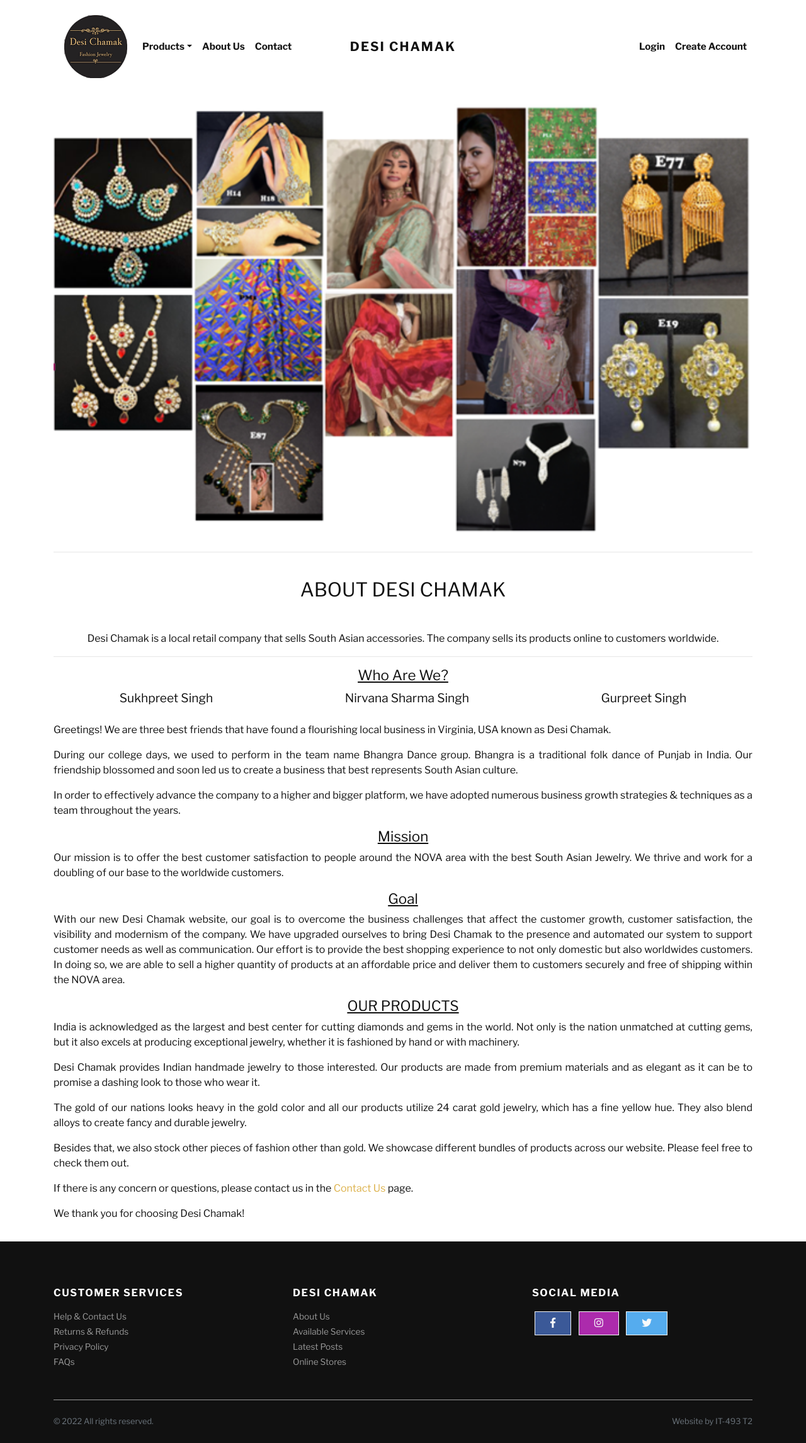
After one commit to Johams800/DesiChamak-Webapp, a Django app: page /about_us/ in a window 1280 px wide. The commit adds this page. Shown: the whole page at 63% size. Run offline with Django 3.2, Linux system fonts and the light colour scheme; data comes from the database, SQL or seed files in the repository; some libraries are stand-ins or nearby versions; some web fonts are replaced.

Commit message:
add about us page

```diff
--- a/store/urls.py
+++ b/store/urls.py
@@ -15,6 +15,7 @@ urlpatterns = [
     path('cart/', views.cart, name="cart"),
     path('orders/', views.orders, name="orders"),
     path('checkout/', views.checkout, name="checkout"),
+    path('about_us/', views.about_us, name="about_us"),
 
     # URL for Products
     path('product/<slug:slug>/', views.detail, name="product-detail"),
--- a/store/views.py
+++ b/store/views.py
@@ -252,3 +252,7 @@ def policy(request):
 
 def faq(request):
     return render(request, 'store/faq.html')
+
+
+def about_us(request):
+    return render(request, 'store/about_us.html')
--- a/templates/footer.html
+++ b/templates/footer.html
@@ -13,7 +13,7 @@
         <div class="col-md-4 mb-3 mb-md-0">
           <h6 class="text-uppercase mb-3">Desi Chamak</h6>
           <ul class="list-unstyled mb-0">
-            <li><a class="footer-link" href="#">About Us</a></li>
+            <li><a class="footer-link" href="{% url 'store:about_us' %}">About Us</a></li>
             <li><a class="footer-link" href="#">Available Services</a></li>
             <li><a class="footer-link" href="#">Latest Posts</a></li>
             <li><a class="footer-link" href="#">Online Stores</a></li>
--- a/templates/navbar.html
+++ b/templates/navbar.html
@@ -21,7 +21,7 @@
                   </div>
                 </li>
                 <li class="nav-item">
-                  <!-- Link--><a class="nav-link" href="{% url 'store:home' %}">About Us</a>
+                  <!-- Link--><a class="nav-link" href="{% url 'store:about_us' %}">About Us</a>
                 </li>
                 <li class="nav-item">
                   <!-- Link--><a class="nav-link" href="{% url 'store:contact_us' %}">Contact</a>
--- /dev/null
+++ b/templates/store/about_us.html
@@ -0,0 +1,69 @@
+{% extends 'base.html' %}
+{% load static %}
+
+{% block content %}
+
+    <div class="container py-3">
+        <row>
+            <div class="img-fluid" ><img src="{% static 'img/about_us_1.png' %}" alt="picture 1" style="width: 100%"> </div>
+        </row>
+        <hr>
+        <h2 class="mb-5" style="text-align: center; padding-top: 25px; font-weight: normal">ABOUT DESI CHAMAK</h2>
+        <p class="text-center">Desi Chamak is a local retail company that sells South Asian accessories. The company sells its products
+            online to customers worldwide.</p>
+        <hr>
+        <div class="text-decoration-underline">
+           <h4 class="text-center" style="font-weight: normal">Who Are We?</h4>
+        </div>
+        <div class="d-flex justify-content-around" style="font-size: 1.2em">
+            <span>Sukhpreet Singh</span> <span>Nirvana Sharma Singh</span> <span>Gurpreet Singh</span>
+        </div>
+        <div class="text-justify">
+            <br>
+            <p>Greetings! We are three best friends that have found a flourishing local business in Virginia, USA known
+                as Desi Chamak. </p>
+            <p>During our college days, we used to perform in the team name Bhangra Dance group. Bhangra is a
+                traditional folk dance of Punjab in India. Our friendship blossomed and soon led us to create a business
+                that best represents South Asian culture. </p>
+            <p>In order to effectively advance the company to a higher and bigger platform, we have adopted numerous
+                business growth strategies & techniques as a team throughout the years.</p>
+        </div>
+        <div class="text-decoration-underline">
+            <h4 class="text-center" style="font-weight: normal">Mission</h4>
+        </div>
+        <div class="text-justify">
+            <p>Our mission is to offer the best customer satisfaction to people around the NOVA area with the best
+                South Asian Jewelry. We thrive and work for a doubling of our base to the worldwide customers.</p>
+        </div>
+        <div class="text-decoration-underline">
+            <h4 class="text-center" style="font-weight: normal">Goal</h4>
+        </div>
+        <div class="text-justify">
+            <p>With our new Desi Chamak website, our goal is to overcome the business challenges that affect the
+                customer growth, customer satisfaction, the visibility and modernism of the company. We have upgraded
+                ourselves to bring Desi Chamak to the presence and automated our system to support customer needs as
+                well as communication. Our effort is to provide the best shopping experience to not only domestic but
+                also worldwides customers. In doing so, we are able to sell a higher quantity of products at an
+                affordable price and deliver them to customers securely and free of shipping within the NOVA area.</p>
+        </div>
+        <div class="text-decoration-underline">
+            <h4 class="text-center" style="font-weight: normal">OUR PRODUCTS</h4>
+        </div>
+        <div class="text-justify">
+            <p>India is acknowledged as the largest and best center for cutting diamonds and gems in the world. Not
+                only is the nation unmatched at cutting gems, but it also excels at producing exceptional jewelry,
+                whether it is fashioned by hand or with machinery.</p>
+            <p>Desi Chamak provides Indian handmade jewelry to those interested. Our products are made from premium
+                materials and as elegant as it can be to promise a dashing look to those who wear it.</p>
+            <p>The gold of our nations looks heavy in the gold color and all our products utilize 24 carat gold jewelry,
+                which has a fine yellow hue. They also blend alloys to create fancy and durable jewelry.</p>
+            <p>Besides that, we also stock other pieces of fashion other than gold. We showcase different bundles of
+                products across our website. Please feel free to check them out.</p>
+            <p>If there is any concern or questions, please contact us in the <a href="{% url 'store:contact_us' %}">Contact Us</a> page.</p>
+            <p>We thank you for choosing Desi Chamak!</p>
+
+        </div>
+
+    </div>
+
+{% endblock content %}
```
Also changed, not shown: jewelryshop/static/img/about_us_1.png (added), jewelryshop/static/img/about_us_2.png (added).
